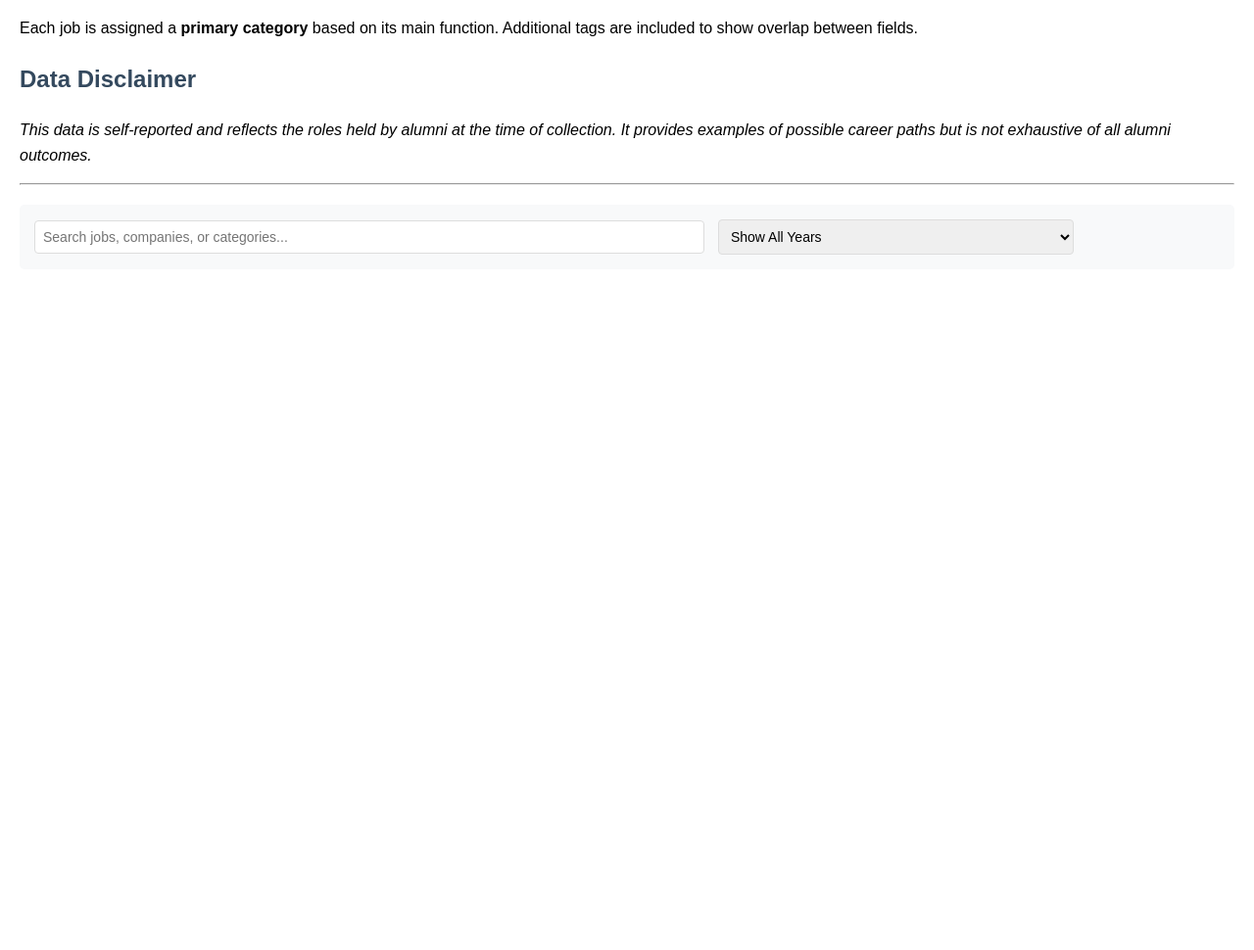
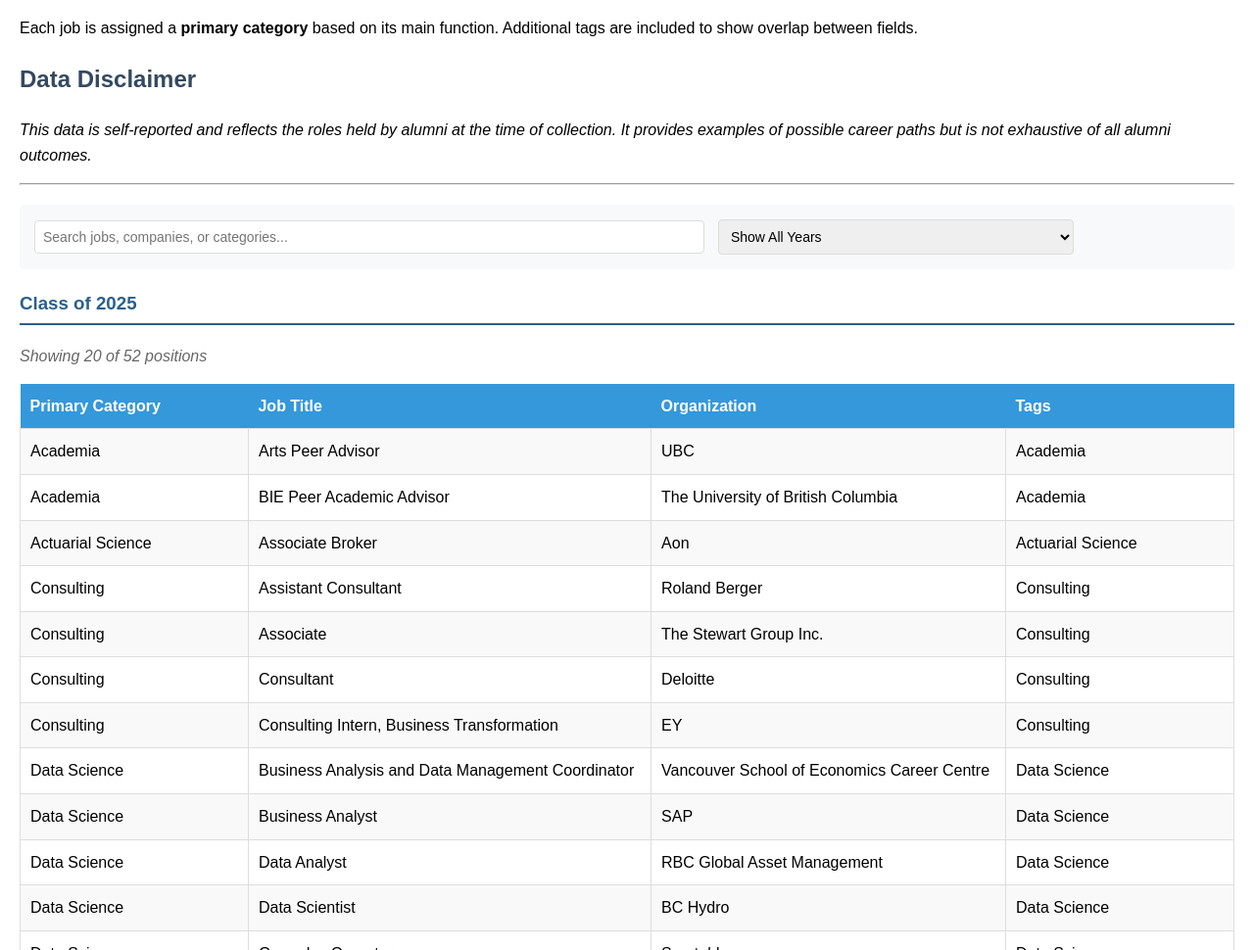
Before and after one commit to xinping-1/bie-alumni-outcomes, a plain HTML site: page index.html in a window 1280 px wide. Shown: the part 550-1520 px from the top of the page at 98% size. Before the commit the page ends 845 px from the top, so only its background shows below. Drawn offline with Linux system fonts and the light colour scheme.

Commit message:
Update index.html

```diff
--- a/index.html
+++ b/index.html
@@ -57,6 +57,6 @@
 </div>
 
 <div id="results"></div>
-
+<script src="alumni-outcomes.js"></script>
 </body>
 </html>
```
